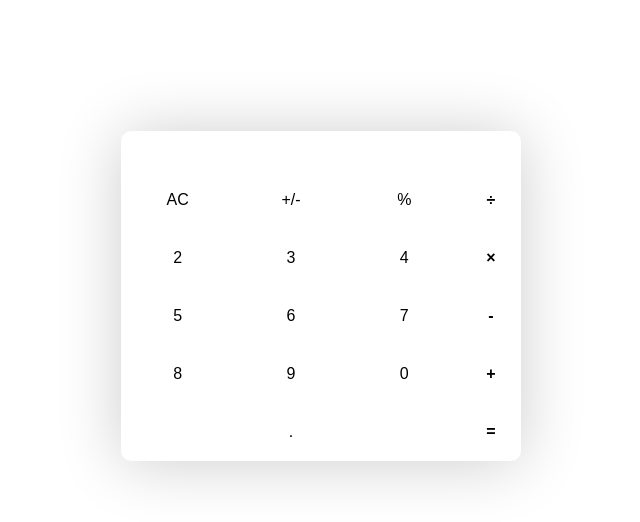
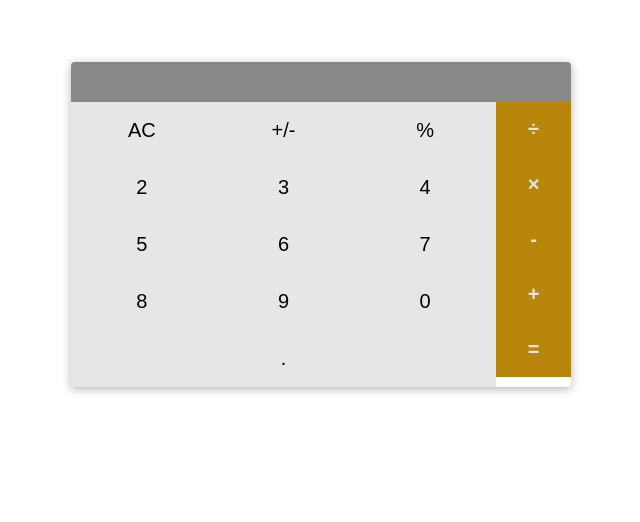
Before and after one commit to tonnymuchui/Math-Magicians, a React (Create React App) app: page / in a window 1280 px wide. Shown: the part 104-626 px from the top of the page, without its empty margins (319-959 px from the left). Built offline with nearby package versions, Linux system fonts and the light colour scheme.

Commit message:
fix linters error

```diff
--- a/src/components/Calculator.css
+++ b/src/components/Calculator.css
@@ -1,64 +1,50 @@
-root {
-  --primary: #e6e6e6;
-  --secondary: #888;
-  --tertiary: darkgoldenrod;
-  --white: #fff;
+body {
+  background-color: #fff;
 }
 
-* {
-  margin: 0;
-  padding: 0;
-  box-sizing: border-box;
-  font-family: "Fira Sans", sans-serif;
-}
-
-body {
-  background-color: var(--white);
-}
-
-.calculate-app {
+.app {
   display: flex;
-  min-height: 100vh;
+  min-height: 80vh;
   align-items: center;
   justify-content: center;
 }
 
-.calculator-container {
+.calculator {
   width: 100%;
-  max-width: 400px;
+  max-width: 500px;
   background-color: white;
-  border-radius: 10px;
+  border-radius: 4px;
   overflow: hidden;
-  box-shadow: 0 2px 64px rgba(0, 0, 0, 0.2);
+  box-shadow: 0 2px 10px rgba(0, 0, 0, 0.3);
 }
 
 .display {
   padding: 20px;
   text-align: right;
-  background-color: var(--secondary);
-  color: var(--white);
-  font-size: 30px;
-  font-weight: 400;
+  background-color: #888;
+  color: #fff;
+  font-size: 20px;
+  font-weight: 500;
 }
 
 .display span {
-  font-size: 14px;
-  color: var(--white);
+  font-size: 20px;
+  color: #fff;
 }
 
 button {
   appearance: none;
   border: none;
   outline: none;
-  color: var(--primary);
-  font-size: 16px;
-  padding: 20px;
+  color: #e6e6e6;
+  font-size: 20px;
+  padding: 16px;
   cursor: pointer;
   transition: 0.2s;
 }
 
 button:hover {
-  opacity: 0.7;
+  opacity: 0.5;
 }
 
 .operators {
@@ -69,8 +55,8 @@ button:hover {
 
 .operators button {
   flex: 1 1 0%;
-  background-color: var(--tertiary);
-  font-weight: 700;
+  background-color: darkgoldenrod;
+  font-weight: 800;
 }
 
 .numbers {
@@ -80,7 +66,7 @@ button:hover {
 
 .numbers button {
   flex: 1 1 33.333%;
-  background-color: var(--primary);
+  background-color: #e6e6e6;
   color: black;
-  border: 1px solid var(--primary);
+  border: 1px solid #e6e6e6;
 }
--- a/src/components/Calculator.js
+++ b/src/components/Calculator.js
@@ -12,8 +12,8 @@ class Calculator extends Component {
     const { total, next, operation } = this.state;
     return (
 
-      <div className="calculate-app">
-        <div className="calculator-container">
+      <div className="app">
+        <div className="calculator">
           <div className="display">
             { total}
             {operation}
```
